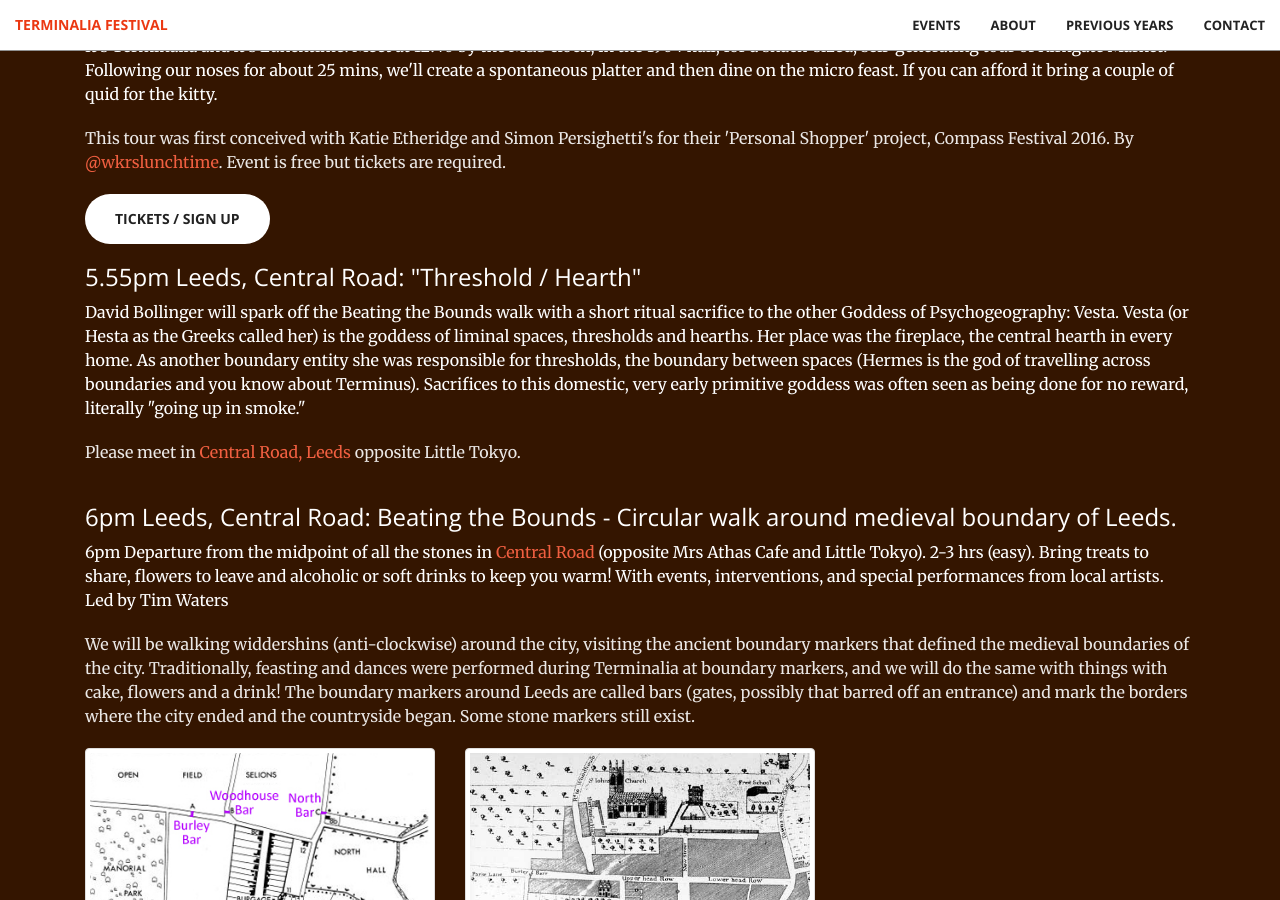
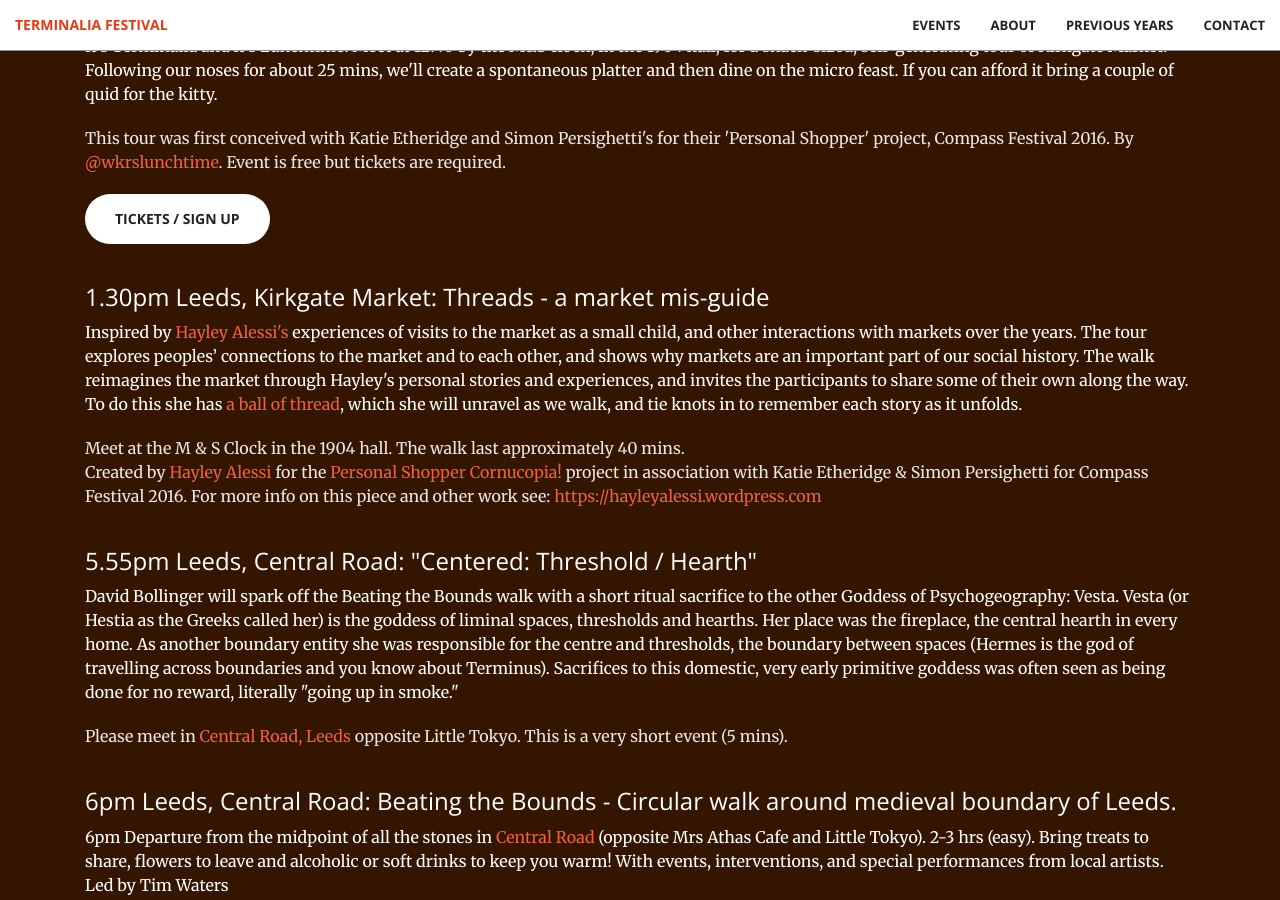
Before and after one commit to timwaters/terminalia, a Jekyll site: the page built from index.html, in a window 1280 px wide and 900 px high, scrolled down 2580 px. Built offline with Jekyll 4.4.1, drawn with Linux system fonts in a browser that asks for light colours; some of the changed text lies outside the part shown.

Commit message:
add threads walk and add some links

```diff
--- a/_includes/events.html
+++ b/_includes/events.html
@@ -71,16 +71,33 @@
                        This tour was first conceived with Katie Etheridge and Simon Persighetti's for their 'Personal Shopper' project, Compass Festival 2016. By <a href="https://twitter.com/wkrslunchtime">@wkrslunchtime</a>. Event is free but tickets are required.
                     </p>
                     <a href="https://www.eventbrite.com/e/workerslunchtime-tickets-31584915332?aff=es2" class="btn btn-default btn-xl">Tickets / Sign Up </a>
+                  <br /><br /></div>
+
+                  <hr class="light">
+
+                  <div class="col-lg-12 col-lg-offset-0 text-left event">
+                    <h3>1.30pm Leeds, Kirkgate Market: Threads - a market mis-guide</h3>
+                    <p class="text">
+                      Inspired by <a href="https://hayleyalessi.wordpress.com">Hayley Alessi's</a> experiences of visits to the market as a small child, and other interactions with markets over the years.  The tour explores peoples’ connections to the market and to each other, and shows why markets are an important part of our social history.
+
+The walk reimagines the market through Hayley's personal stories and experiences, and invites the participants to share some of their own along the way.  To do this she has <a href="img/ball_thread.jpg">a ball of thread</a>, which she will unravel as we walk, and tie knots in to remember each story as it unfolds.
+                    </p>
+                    <p class="text-faded">
+                      Meet at the M & S Clock in the 1904 hall.  The walk last approximately 40 mins. <br />
+                      Created by <a href="https://hayleyalessi.wordpress.com">Hayley Alessi</a> for the <a href="https://compassliveart.org.uk//festival/events/personal-shopper1">Personal Shopper Cornucopia!</a> project in association with Katie Etheridge & Simon Persighetti for Compass Festival 2016.  For more info on this piece and other work see: <a href="https://hayleyalessi.wordpress.com">https://hayleyalessi.wordpress.com</a>
+                    </p>
+
                   </div>
                   <hr class="light">
 
+
                   <div class="col-lg-12 col-lg-offset-0 text-left event">
-                    <h3>5.55pm Leeds, Central Road: "Threshold / Hearth"</h3>
+                    <h3>5.55pm Leeds, Central Road: "Centered: Threshold / Hearth"</h3>
                     <p class="text">
-                      David Bollinger will spark off the Beating the Bounds walk with a short ritual sacrifice to the other Goddess of Psychogeography: Vesta. Vesta (or Hesta as the Greeks called her) is the goddess of liminal spaces, thresholds and hearths. Her place was the fireplace, the central hearth in every home. As another boundary entity she was responsible for thresholds, the boundary between spaces (Hermes is the god of travelling across boundaries and you know about Terminus). Sacrifices to this domestic, very early primitive goddess was often seen as being done for no reward, literally "going up in smoke."
+                      David Bollinger will spark off the Beating the Bounds walk with a short ritual sacrifice to the other Goddess of Psychogeography: Vesta. Vesta (or Hestia as the Greeks called her) is the goddess of liminal spaces, thresholds and hearths. Her place was the fireplace, the central hearth in every home. As another boundary entity she was responsible for the centre and thresholds, the boundary between spaces (Hermes is the god of travelling across boundaries and you know about Terminus). Sacrifices to this domestic, very early primitive goddess was often seen as being done for no reward, literally "going up in smoke."
                     </p>
                     <p class="text-faded">
-                    Please meet in <a href="http://www.openstreetmap.org/#map=19/53.79656/-1.54128">Central Road, Leeds</a> opposite Little Tokyo. </p>
+                    Please meet in <a href="http://www.openstreetmap.org/#map=19/53.79656/-1.54128">Central Road, Leeds</a> opposite Little Tokyo. This is a very short event (5 mins). </p>
                   </div>
                   <hr class="light">
 
@@ -113,11 +130,11 @@
                   </div>
                 </div>
 
-                  <h4>Interventions and Performances</h4>
+                  <h4>Beating the Bounds: Interventions and Performances</h4>
 
-                  <p class="text-faded">Simon Bradley will perform a guided tour of his "Pocket Museum of Displacements" at a location along the walk.  </p>
+                  <p class="text-faded"><a href="http://hud.academia.edu/SimonBradley">Simon Bradley</a> will perform a guided tour of his "Pocket Museum of Displacements" at a location along the walk.  </p>
 
-                  <p class="text-faded">Anzir Boodoo will perform a traditional Roman blessing at the city's transport termini. The walk may also visit the new glittering southern entrance to the railway station where an invocation to a Roman river god will be enacted as we stand over the water. </p>
+                  <p class="text-faded"><a href="https://twitter.com/anzrboo">Anzir Boodoo</a> will perform a traditional Roman blessing at the city's transport termini. The walk may also visit the new glittering southern entrance to the railway station where an invocation to a Roman river god will be enacted as we stand over the water. </p>
 
 
                   <p class="text-faded">
```
Also changed, not shown: other parts of _includes/events.html (+1 -1 lines), img/ball_thread.jpg (added).
